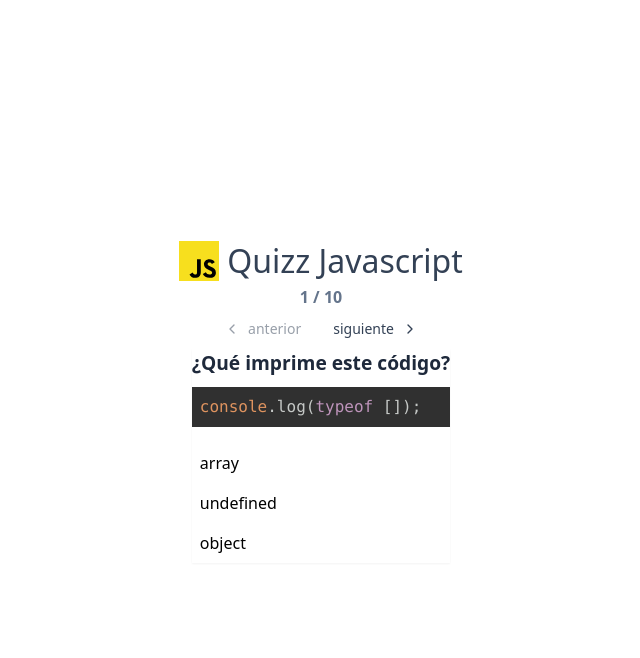
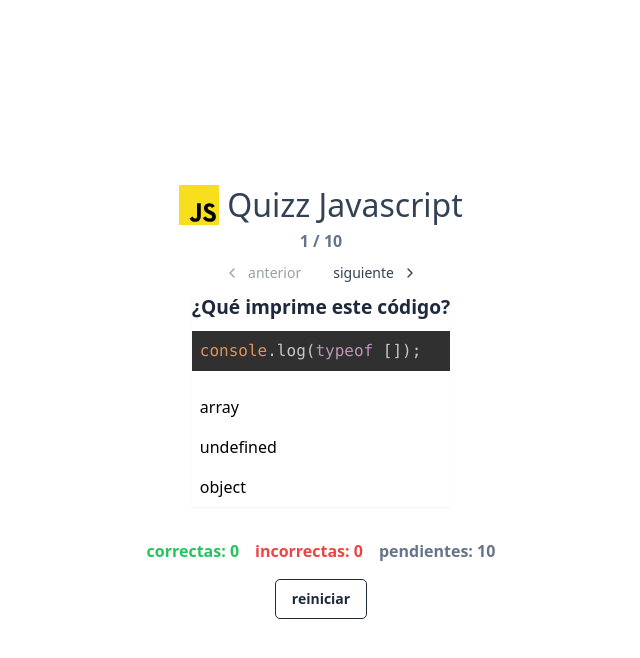
Before and after one commit to INKINSS/quizz-javascript, a React (Vite) app: page / in a window 1280 px wide. Both pictures are taken after a click on the button "comenzar". Shown: the top 658 px of the page, without its empty margins (319-959 px from the left). Built offline with nearby package versions, Linux system fonts and the light colour scheme.

Commit message:
feat: add Footer component to display question statistics and restart functionality

```diff
--- /dev/null
+++ b/src/components/footer/Footer.tsx
@@ -0,0 +1,35 @@
+import { useQuestionsStore } from "@/store/Questions"
+import { Button } from "../ui/button";
+
+export const Footer = () => {
+    const questions = useQuestionsStore((state) => state.questions)
+    const restart = useQuestionsStore((state) => state.restart)
+    let correct = 0;
+    let incorrect = 0;
+    let unanswered = 0;
+    questions.forEach((question) => {
+        if (question.userSelectedAnswer === undefined) {
+            unanswered++;
+        } else if (question.isCorrectUserAnswer) {
+            correct++;
+        } else {
+            incorrect++;
+        }
+    })
+
+
+
+  return (
+    <footer className="flex flex-col gap-x-4 mt-8 font-semibold text-slate-900">
+        <div className="flex gap-x-4">
+        <p className="text-green-500">correctas: {correct}</p>
+        <p className="text-red-500">incorrectas: {incorrect}</p>
+        <p className="text-slate-500">pendientes: {unanswered}</p>
+        </div>
+        <div className="flex justify-center mt-4">
+            <Button className="border border-slate-800 text-slate-800 font-[1.1rem] rounded-[5px] hover:bg-green-300 hover:text-white hover:border-none transform duration-300" onClick={() => restart && restart()}>reiniciar</Button>
+        </div>
+
+    </footer>
+  )
+}
--- a/src/components/game/Game.tsx
+++ b/src/components/game/Game.tsx
@@ -2,6 +2,7 @@ import { useQuestionsStore } from "@/store/Questions";
 import { Question } from "./ListQuestions";
 import { Button } from "../ui/button";
 import { ChevronLeft, ChevronRight } from "lucide-react";
+import { Footer } from "../footer/Footer";
 
 export const Game = () => {
   const question = useQuestionsStore((state) => state.questions);
@@ -24,6 +25,7 @@ export const Game = () => {
         </Button>
       </div>
       <Question info={questionInfo} />
+      <Footer />
     </>
   );
 };
```
